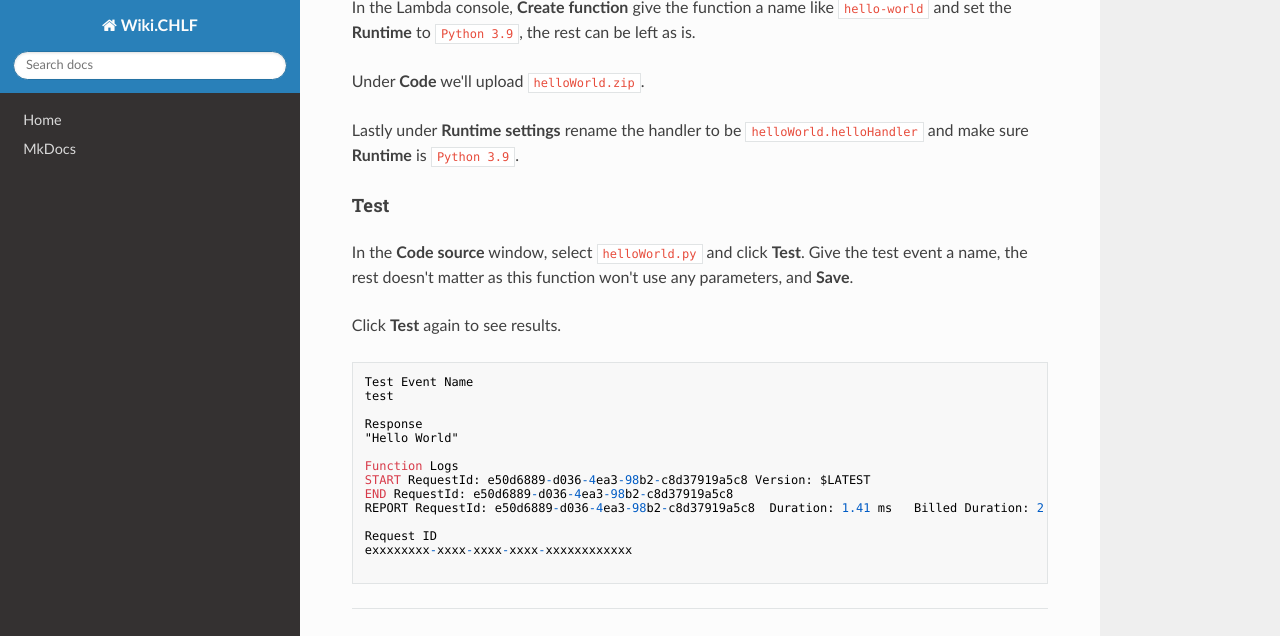
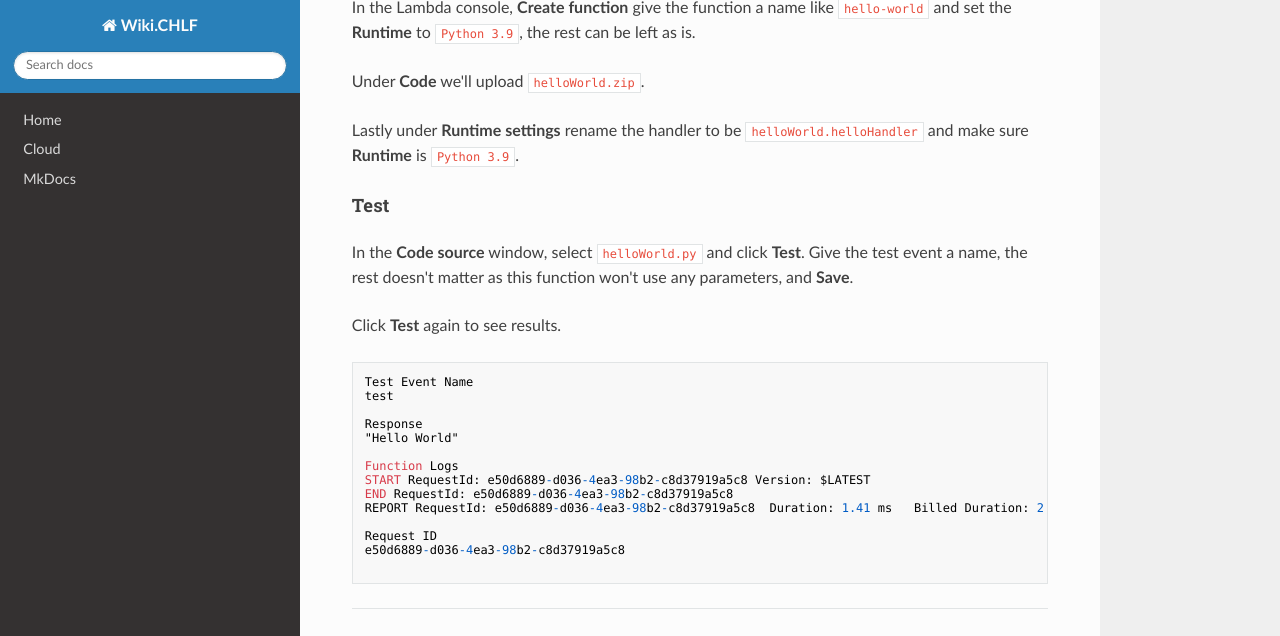
Before and after one commit to chlongfei/Wiki.CHLF, an MkDocs documentation site: the page built from docs/Cloud/AWS/aws-serverless.md, in a window 1280 px wide and 900 px high, scrolled down 2374 px. Shown: the top 636 px of the window. Built offline with MkDocs 1.6.1, drawn with Linux system fonts in a browser that asks for light colours; nearby versions of some CDN libraries.

````diff
--- a/docs/Cloud/AWS/aws-serverless.md
+++ b/docs/Cloud/AWS/aws-serverless.md
@@ -108,7 +108,7 @@
 REPORT RequestId: e50d6889-d036-4ea3-98b2-c8d37919a5c8	Duration: 1.41 ms	Billed Duration: 2 ms	Memory Size: 128 MB	Max Memory Used: 36 MB	Init Duration: 99.36 ms
 
 Request ID
-exxxxxxxx-xxxx-xxxx-xxxx-xxxxxxxxxxxx
+e50d6889-d036-4ea3-98b2-c8d37919a5c8
 
 ```
 
--- a/mkdocs.yml
+++ b/mkdocs.yml
@@ -6,6 +6,7 @@
 
 nav:
   - Home: index.md
+  - Cloud: cloud/cloud.md
   - MkDocs: mkdocs.md
 
 theme: readthedocs
````
Also changed, not shown: docs/Cloud/cloud.md (added, +4 -0 lines).
